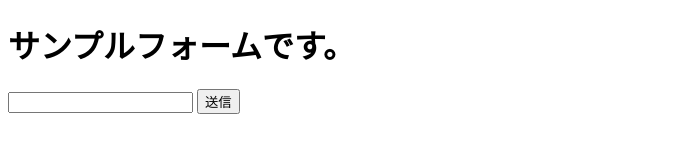
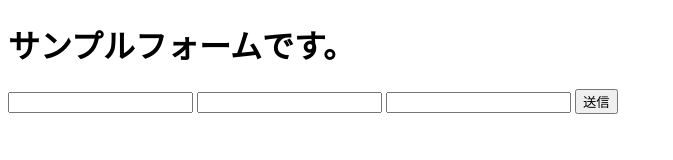
Before and after one commit to zyagaimooisii/scratchcloud, a plain HTML site: page templates/index.html in a window 1280 px wide. Shown: the whole page, without its empty margins (0-673 px from the left). Drawn offline with Linux system fonts and the light colour scheme.

Commit message:
Update index.html

```diff
--- a/templates/index.html
+++ b/templates/index.html
@@ -8,8 +8,10 @@
 </head>
 <body>
   <h1>サンプルフォームです。</h1>
-  <form action="/cloud" method="GET">
+  <form action="/set-variable.py" method="GET">
     <input name="data1"></input>
+    <input name="data2"></input>
+    <input name="data3"></input>
     <button type="submit">送信</button>
   </form>
 </body>
```
